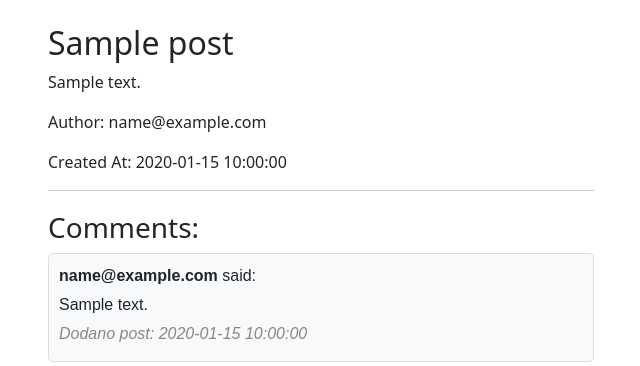
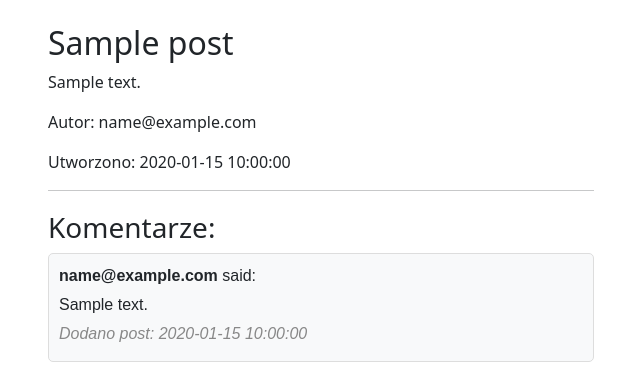
Before and after one commit to s18552/Blogosfera, a Flask app: template templates/view_post.html in a window 1280 px wide. Shown: the part 88-454 px from the top of the page, without its empty margins (319-959 px from the left). Run offline with Flask 3, Linux system fonts and the light colour scheme; the template is opened without the code that fills it: values that come from a table or form of the project are taken from there, others are empty; tables that the repository leaves empty hold one stand-in row (values such as "Sample post"); some libraries are stand-ins or nearby versions.

Commit message:
repair view post feature

```diff
--- a/templates/reset_password.html
+++ b/templates/reset_password.html
@@ -1,4 +1,3 @@
-<!-- reset_password.html -->
 
 {% extends 'base.html' %}
 
--- a/templates/view_post.html
+++ b/templates/view_post.html
@@ -7,13 +7,13 @@
         <div class="post-content">
           <h2>{{ post.title }}</h2>
           <p>{{ post.content }}</p>
-          <p>Author: {{ post.author.email }}</p>
-          <p>Created At: {{ post.created_at }}</p>
+          <p>Autor: {{ post.author.email }}</p>
+          <p>Utworzono: {{ post.created_at }}</p>
         </div>
       </div>
       <hr>
       <div class="comments">
-        <h3>Comments:</h3>
+        <h3>Komentarze:</h3>
         {% for comment in post.comments %}
           <div class="comment">
             <p><strong>{{ comment.author.email }}</strong> said:</p>
@@ -44,7 +44,6 @@
   </div>
 
   <style>
-    /* Stylizacja komentarzy */
     .comments {
       margin-top: 20px;
     }
```
Also changed, not shown: templates/home.html (+5 -5 lines).
